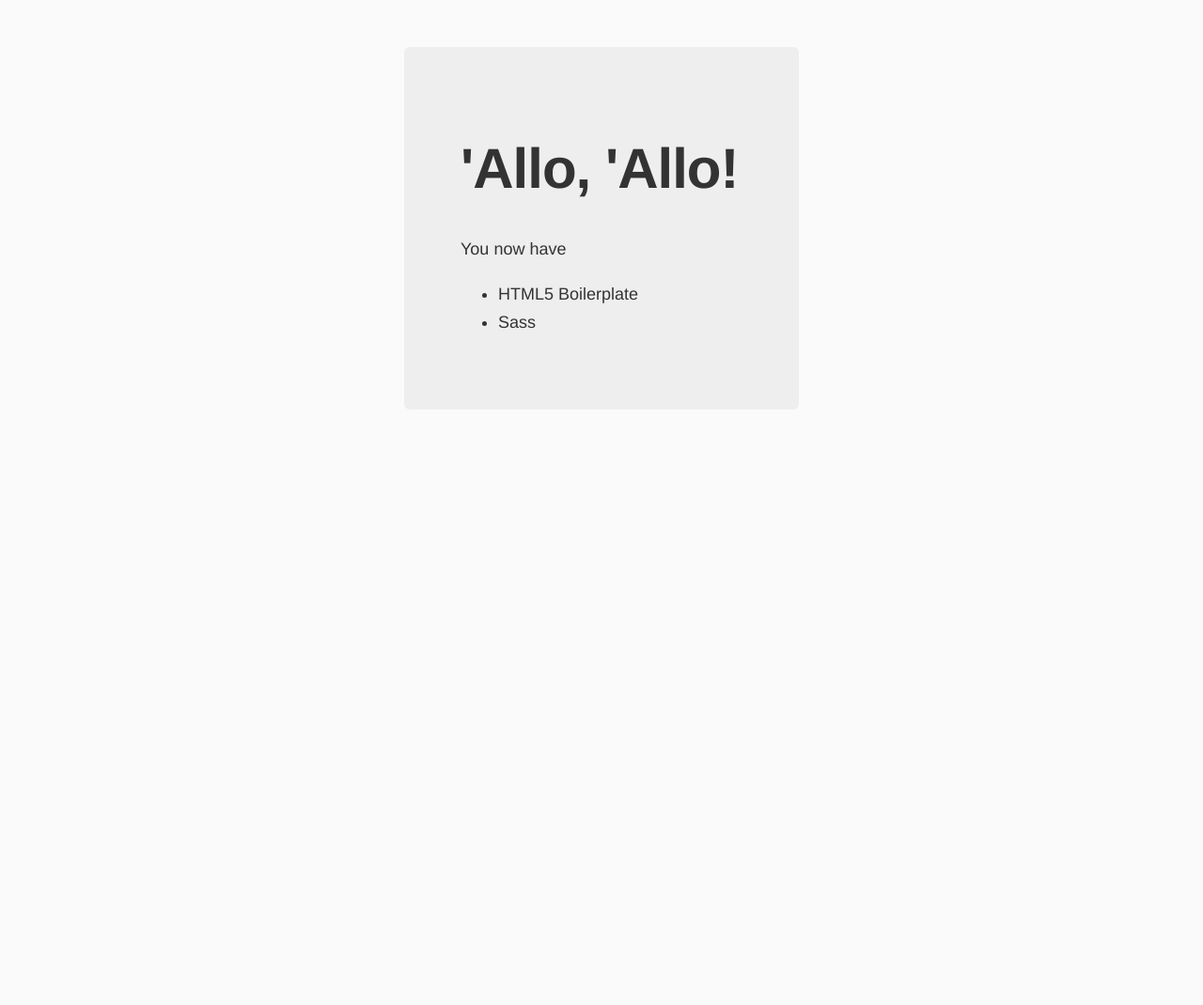
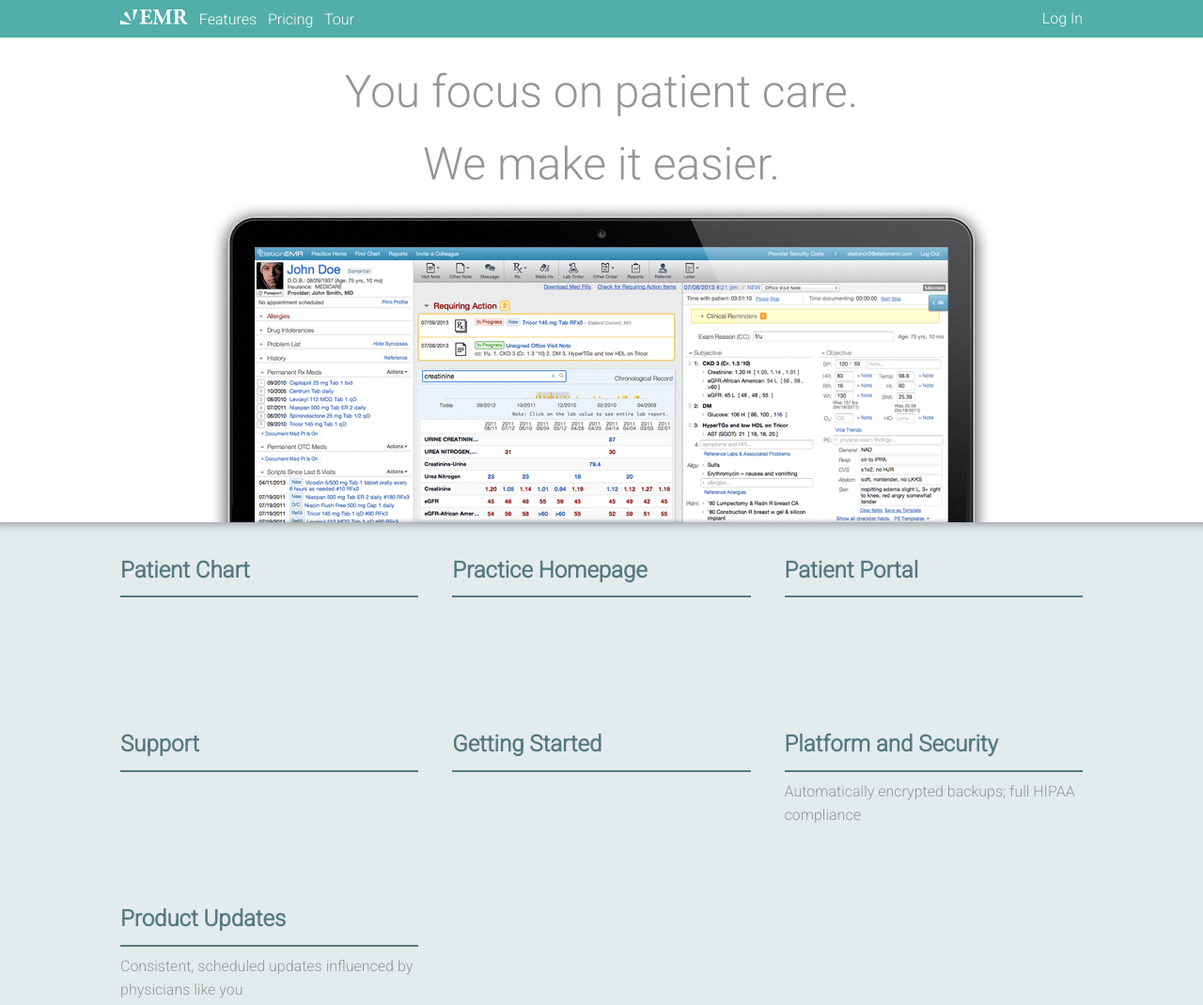
Before and after one commit to wweliz/features-emr, a website: page app/index.html in a window 1280 px wide. Shown: the whole page at 94% size. Before the commit the page ends 800 px from the top, so only its background shows below. Drawn offline with nearby package versions, Linux system fonts and the light colour scheme; files that its build step writes are made by us from their sources; files whose address does not match are found by name.

Commit message:
basic HTML structure and CSS styling

```diff
--- a/app/index.html
+++ b/app/index.html
@@ -5,50 +5,72 @@
 		<title>features emr</title>
 		<meta name="description" content="">
 		<meta name="viewport" content="width=device-width, initial-scale=1">
-        <!-- Place favicon.ico and apple-touch-icon.png in the root directory -->
+		<link href='http://fonts.googleapis.com/css?family=Roboto:300,100' rel='stylesheet' type='text/css'>
+		<link rel="stylesheet" href="styles/main.css">
+	</head>
 
-        <!-- build:css styles/vendor.css -->
-        <!-- bower:css -->
-        <!-- endbower -->
-        <!-- endbuild -->
-
-        <!-- build:css styles/main.css -->
-        <link rel="stylesheet" href="styles/main.css">
-        <!-- endbuild -->
-
-    </head>
 	<body>
-        <!--[if lt IE 10]>
-            <p class="browsehappy">You are using an <strong>outdated</strong> browser. Please <a href="http://browsehappy.com/">upgrade your browser</a> to improve your experience.</p>
-        <![endif]-->
-
-        <div class="hero-unit">
-            <h1>'Allo, 'Allo!</h1>
-            <p>You now have</p>
-            <ul>
-                <li>HTML5 Boilerplate</li>
-                <li>Sass</li>
-            </ul>
+		<div class="nav-bar">
+			<div class="nav-bar-container">
+				<a href="##"> <img class="emr-logo" src="images/emr-logo.svg"> </a>
+				<a class="features nav" href="##">Features</a>
+				<a class="pricing nav" href="##">Pricing</a>
+				<a class="tour nav" href="##">Tour</a>
+				<a class="login nav" href="##">Log In</a>
+			</div>
 		</div>
 
-        <!-- Google Analytics: change UA-XXXXX-X to be your site's ID. -->
-        <script>
-            (function(b,o,i,l,e,r){b.GoogleAnalyticsObject=l;b[l]||(b[l]=
-            function(){(b[l].q=b[l].q||[]).push(arguments)});b[l].l=+new Date;
-            e=o.createElement(i);r=o.getElementsByTagName(i)[0];
-            e.src='//www.google-analytics.com/analytics.js';
-            r.parentNode.insertBefore(e,r)}(window,document,'script','ga'));
-            ga('create','UA-XXXXX-X');ga('send','pageview');
-        </script>
+		<div class="hero-text">
+			<p>You focus on patient care.<br>
+				We make it easier.</p>
+		</div>
+		<div class="hero-image"></div>
+		<hr class="hero-hr">
 
-        <!-- build:js scripts/vendor.js -->
-        <!-- bower:js -->
+		<div class="wrapper">
+			<div class="tile-container">
+				<div class="tile">
+					<h2>Patient Chart</h2><hr>
+	<!-- 				<h4>Clinical Profile</h4>
+					<h4>Chronological Record</h4>
+					<h4>Visit Note</h4>
+					<h4>Ordering Tests & Prescribing</h4>
+					<h4>Messages to Staff</h4>
+					<h4>Letters</h4>
+					<h4>Elation Provider Network & Provider Passport</h4> -->
+				</div>
+
+				<div class="tile">
+					<h2>Practice Homepage</h2><hr>
+				</div>
+
+				<div class="tile">
+					<h2>Patient Portal</h2><hr>
+				</div>
+
+				<div class="tile">
+					<h2>Support</h2><hr>
+				</div>
+
+				<div class="tile">
+					<h2>Getting Started</h2><hr>
+				</div>
+
+				<div class="tile">
+					<h2>Platform and Security</h2><hr>
+					<p>Automatically encrypted backups; full HIPAA compliance</p>
+				</div>
+
+				<div class="tile">
+					<h2>Product Updates</h2><hr>
+					<p>Consistent, scheduled updates influenced by physicians like you</p>
+				</div>
+			</div> <!-- closes til-container div -->
+		</div> <!-- closes wrapper div -->
+
+
+		<!-- scripts -->
 			<script src="bower_components/jquery/dist/jquery.js"></script>
-        <!-- endbower -->
-        <!-- endbuild -->
-
-        <!-- build:js scripts/main.js -->
 			<script src="scripts/main.js"></script>
-        <!-- endbuild -->
 	</body>
 </html>
--- a/app/styles/main.scss
+++ b/app/styles/main.scss
@@ -1,28 +1,131 @@
-body {
-    background: #fafafa;
-    font-family: "Helvetica Neue", Helvetica, Arial, sans-serif;
-    color: #333;
+//////////////////////////////////////////////////////////////////////////
+// CSS RESET -- ERIC MEYER ///////////////////////////////////////////////
+//////////////////////////////////////////////////////////////////////////
+
+/* http://meyerweb.com/eric/tools/css/reset/
+   v2.0 | 20110126
+   License: none (public domain)
+*/
+
+html, body, div, span, applet, object, iframe, h1, h2, h3, h4, h5, h6, p,
+blockquote, pre, a, abbr, acronym, address, big, cite, code, del, dfn, em,
+img, ins, kbd, q, s, samp, small, strike, strong, sub, sup, tt, var, b, u,
+i, center, dl, dt, dd, ol, ul, li, fieldset, form, label, legend, table,
+caption, tbody, tfoot, thead, tr, th, td, article, aside, canvas, details,
+embed, figure, figcaption, footer, header, hgroup, menu, nav, output,
+ruby, section, summary, time, mark, audio, video {
+	margin: 0;
+	padding: 0;
+	border: 0;
 }
 
-.hero-unit {
-    margin: 50px auto 0 auto;
-    width: 300px;
-    font-size: 18px;
-    font-weight: 200;
-    line-height: 30px;
-    background-color: #eee;
-    border-radius: 6px;
-    padding: 60px;
-    h1 {
-        font-size: 60px;
-        line-height: 1;
-        letter-spacing: -1px;
-    }
+//////////////////////////////////////////////////////////////////////////
+// COLOR VARIABLES ///////////////////////////////////////////////////////
+//////////////////////////////////////////////////////////////////////////
+$dkgray: #594f4e;
+$dkteal: #537980;
+$dkgray: #594f4e;
+$ltteal: #51aea8;
+$mdgray: #999494;
+$ltgray: #e4ebec;
+
+//////////////////////////////////////////////////////////////////////////
+// UNIVERSAL STYLING /////////////////////////////////////////////////////
+//////////////////////////////////////////////////////////////////////////
+body {
+  font-family: 'Roboto', Helvetica, Arial, sans-serif;
+  font-weight: 300;
+	font-size: 1em;
+	line-height: 1.6;
+	color: $mdgray;
+	vertical-align: top;
 }
 
-.browsehappy {
-    margin: 0.2em 0;
-    background: #ccc;
-    color: #000;
-    padding: 0.2em 0;
+h1, h2, h3, h4, h5, h6 { color: $dkteal; }
+
+//////////////////////////////////////////////////////////////////////////
+// NAV BAR STYLING ///////////////////////////////////////////////////////
+//////////////////////////////////////////////////////////////////////////
+.nav-bar {
+	height: 40px;
+	background-color: $ltteal;
+	margin-bottom: 20px;
+
+	.nav-bar-container {
+		width: 80%;
+		margin: 0 auto;
+
+		a {
+			color: #fff;
+			line-height: 40px;
+			text-decoration: none;
+		}
+
+		.features, .pricing, .tour { margin-right: 8px; }
+		.login { float: right; }
+
+		.nav { &:hover { color: $dkgray; } }
+	}
 }
+
+.emr-logo {
+	color: #fff;
+	height: 16px;
+	margin: 10px 8px 0 0;
+}
+
+//////////////////////////////////////////////////////////////////////////
+// HERO IMAGE & TEXT /////////////////////////////////////////////////////
+//////////////////////////////////////////////////////////////////////////
+.hero-text {
+	font-size: 3em;
+	text-align: center;
+}
+
+.hero-image {
+	height: 342px;
+	background-image: url(..//images/screen-hero.png);
+	background-repeat: no-repeat;
+	background-position: center;
+}
+
+.hero-hr {
+	background-color: $ltgray;
+	height: 12px;
+  border: 0;
+  box-shadow: inset 0 12px 12px -12px rgba(0,0,0,0.5);
+	margin: 0;
+}
+
+//////////////////////////////////////////////////////////////////////////
+// TILES STYLING /////////////////////////////////////////////////////////
+//////////////////////////////////////////////////////////////////////////
+.wrapper {
+	padding-top: 20px;
+	background-color: $ltgray;
+	min-height: 560px;
+}
+
+.tile-container {
+	width: 80%;
+	margin: 0 auto;
+}
+
+.tile {
+	width: 31%;
+	margin: 0 3.5% 3.5% 0;
+	min-height: 150px;
+	float: left;
+
+	hr {
+		height: 2px;
+		background-color: $dkteal;
+		border: 0 none;
+	}
+}
+
+.tile:nth-child(3n+3) {margin-right: 0;}
+
+//////////////////////////////////////////////////////////////////////////
+// FOOTER STYLING ////////////////////////////////////////////////////////
+//////////////////////////////////////////////////////////////////////////
```
Also changed, not shown: app/images/emr-logo.svg (added), app/images/screen-hero.png (added). Lines whose indentation alone changed are shown as unchanged.
